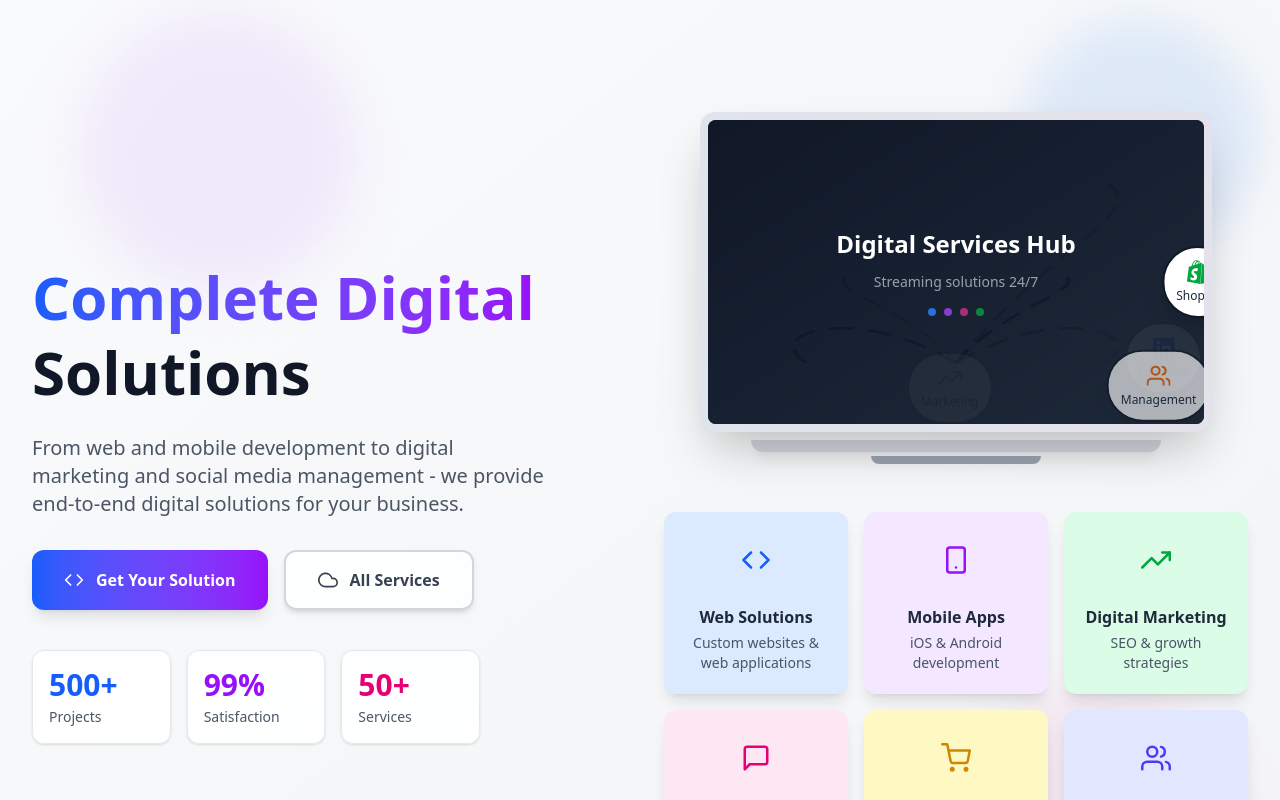
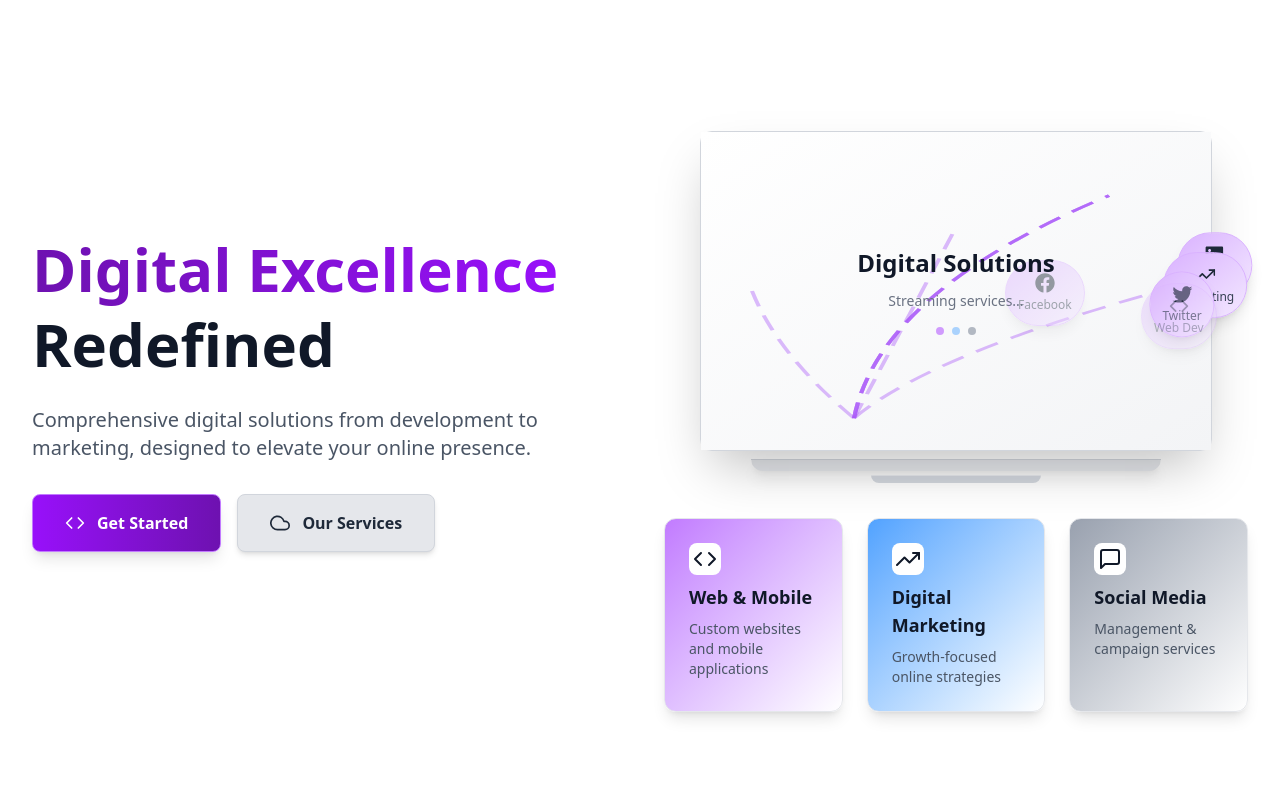
Before and after one commit to Sumit-source-dot/Godigitify, a React (Vite) app: page / in a window 1280 px wide. Shown: the top 800 px of the page. Built offline with nearby package versions, Linux system fonts and the light colour scheme; the HTML template or start-up script is replaced by a standard one.

Commit message:
save changes made

```diff
--- a/src/components/hero.jsx
+++ b/src/components/hero.jsx
@@ -2,120 +2,78 @@ import React, { useEffect, useState } from "react";
 import { motion, useAnimation } from "framer-motion";
 import { useInView } from "react-intersection-observer";
 import {
-  FiCode,
-  FiSmartphone,
-  FiTrendingUp,
-  FiLayers,
-  FiCloud,
-  FiDatabase,
-  FiServer,
-  FiGlobe,
-  FiMonitor,
-  FiShoppingCart,
-  FiMessageSquare,
-  FiUsers
+  FiCode, FiSmartphone, FiTrendingUp, FiLayers,
+  FiCloud, FiGlobe, FiMonitor, FiMessageSquare
 } from "react-icons/fi";
-import {
-  FaReact,
-  FaNodeJs,
-  FaFigma,
-  FaFacebook,
-  FaInstagram,
-  FaTwitter,
-  FaLinkedin
-} from "react-icons/fa";
-import {
-  SiNextdotjs,
-  SiTailwindcss,
-  SiAdobexd,
-  SiFirebase,
-  SiShopify,
-  SiWordpress
-} from "react-icons/si";
+import { FaFacebook, FaInstagram, FaTwitter, FaLinkedin } from "react-icons/fa";
 
 const HeroSection = () => {
   const controls = useAnimation();
   const [ref, inView] = useInView();
   const [icons, setIcons] = useState([]);
 
-  // All service icons that will emerge from the laptop
   const availableIcons = [
-    { icon: <FiCode className="text-blue-500 text-2xl" />, color: "blue", name: "Web Dev" },
-    { icon: <FiSmartphone className="text-purple-500 text-2xl" />, color: "purple", name: "Mobile" },
-    { icon: <FiTrendingUp className="text-green-500 text-2xl" />, color: "green", name: "Marketing" },
-    { icon: <FiLayers className="text-pink-500 text-2xl" />, color: "pink", name: "UI/UX" },
-    { icon: <FiGlobe className="text-indigo-500 text-2xl" />, color: "indigo", name: "Hosting" },
-    { icon: <FiMonitor className="text-red-500 text-2xl" />, color: "red", name: "CMS" },
-    { icon: <FiShoppingCart className="text-yellow-500 text-2xl" />, color: "yellow", name: "E-commerce" },
-    { icon: <FiMessageSquare className="text-teal-500 text-2xl" />, color: "teal", name: "Social Media" },
-    { icon: <FiUsers className="text-orange-500 text-2xl" />, color: "orange", name: "Management" },
-    { icon: <FaFacebook className="text-blue-600 text-2xl" />, color: "blue", name: "Facebook" },
-    { icon: <FaInstagram className="text-pink-600 text-2xl" />, color: "pink", name: "Instagram" },
-    { icon: <FaTwitter className="text-blue-400 text-2xl" />, color: "lightblue", name: "Twitter" },
-    { icon: <FaLinkedin className="text-blue-700 text-2xl" />, color: "darkblue", name: "LinkedIn" },
-    { icon: <SiShopify className="text-green-600 text-2xl" />, color: "green", name: "Shopify" },
-    { icon: <SiWordpress className="text-gray-700 text-2xl" />, color: "gray", name: "WordPress" }
+    { icon: <FiCode className="text-gray-800 text-xl" />, name: "Web Dev" },
+    { icon: <FiSmartphone className="text-gray-800 text-xl" />, name: "Mobile" },
+    { icon: <FiTrendingUp className="text-gray-800 text-xl" />, name: "Marketing" },
+    { icon: <FiLayers className="text-gray-800 text-xl" />, name: "UI/UX" },
+    { icon: <FiGlobe className="text-gray-800 text-xl" />, name: "Hosting" },
+    { icon: <FiMonitor className="text-gray-800 text-xl" />, name: "CMS" },
+    { icon: <FiMessageSquare className="text-gray-800 text-xl" />, name: "Social Media" },
+    { icon: <FaFacebook className="text-gray-800 text-xl" />, name: "Facebook" },
+    { icon: <FaInstagram className="text-gray-800 text-xl" />, name: "Instagram" },
+    { icon: <FaTwitter className="text-gray-800 text-xl" />, name: "Twitter" },
+    { icon: <FaLinkedin className="text-gray-800 text-xl" />, name: "LinkedIn" }
   ];
 
-  // Generate beautiful curved paths to various points
-  const generatePath = () => {
-    const startX = 50;
-    const startY = 80;
+  const generatePath = (fromLeft) => {
+    const startX = fromLeft ? 30 : 70;
+    const startY = 90;
     const destinations = [
-      // Top area
-      { endX: 20, endY: 20, controlX1: 30, controlY1: 40, controlX2: 10, controlY2: 30 },
-      { endX: 80, endY: 20, controlX1: 70, controlY1: 40, controlX2: 90, controlY2: 30 },
-      // Bottom area
-      { endX: 20, endY: 80, controlX1: 30, controlY1: 60, controlX2: 10, controlY2: 70 },
-      { endX: 80, endY: 80, controlX1: 70, controlY1: 60, controlX2: 90, controlY2: 70 },
-      // Middle areas
-      { endX: 30, endY: 50, controlX1: 40, controlY1: 60, controlX2: 20, controlY2: 55 },
-      { endX: 70, endY: 50, controlX1: 60, controlY1: 60, controlX2: 80, controlY2: 55 },
-      { endX: 50, endY: 30, controlX1: 60, controlY1: 50, controlX2: 40, controlY2: 40 }
+      { endX: 20, endY: 20, controlX1: fromLeft ? 25 : 75, controlY1: 50 },
+      { endX: 80, endY: 20, controlX1: fromLeft ? 35 : 85, controlY1: 50 },
+      { endX: 10, endY: 50, controlX1: fromLeft ? 15 : 65, controlY1: 70 },
+      { endX: 90, endY: 50, controlX1: fromLeft ? 45 : 95, controlY1: 70 },
+      { endX: 50, endY: 30, controlX1: fromLeft ? 40 : 60, controlY1: 60 }
     ];
     const destination = destinations[Math.floor(Math.random() * destinations.length)];
-
     return {
-      path: `M ${startX} ${startY} C ${destination.controlX1} ${destination.controlY1}, ${destination.controlX2} ${destination.controlY2}, ${destination.endX} ${destination.endY}`,
+      path: `M ${startX} ${startY} Q ${destination.controlX1} ${destination.controlY1}, ${destination.endX} ${destination.endY}`,
       endX: destination.endX,
       endY: destination.endY,
+      fromLeft
     };
   };
 
-  // Launch new icons at intervals
   useEffect(() => {
     if (!inView) return;
-
     const interval = setInterval(() => {
-      if (icons.length < 12) { // Increased number of simultaneous icons
+      if (icons.length < 10) {
         const randomIcon = availableIcons[Math.floor(Math.random() * availableIcons.length)];
-        const pathData = generatePath();
-
+        const fromLeft = Math.random() > 0.5;
+        const pathData = generatePath(fromLeft);
         setIcons(prev => [
           ...prev,
           {
             id: Date.now() + Math.random(),
             icon: randomIcon.icon,
-            color: randomIcon.color,
             name: randomIcon.name,
             path: pathData.path,
             endX: pathData.endX,
             endY: pathData.endY,
+            fromLeft: pathData.fromLeft
           }
         ]);
       }
-    }, 600); // Faster icon generation
-
+    }, 700);
     return () => clearInterval(interval);
   }, [inView, icons.length]);
 
-  // Remove icons when animation completes
   useEffect(() => {
     if (icons.length > 0) {
       const timeout = setTimeout(() => {
         setIcons(prev => prev.slice(1));
-      }, 5000); // Longer visibility
-
+      }, 5000);
       return () => clearTimeout(timeout);
     }
   }, [icons.length]);
@@ -130,10 +88,7 @@ const HeroSection = () => {
     hidden: { opacity: 0 },
     visible: {
       opacity: 1,
-      transition: {
-        staggerChildren: 0.3,
-        delayChildren: 0.2
-      }
+      transition: { staggerChildren: 0.3, delayChildren: 0.2 }
     }
   };
 
@@ -142,157 +97,101 @@ const HeroSection = () => {
     visible: {
       y: 0,
       opacity: 1,
-      transition: {
-        duration: 0.5,
-        ease: "backOut"
-      }
+      transition: { duration: 0.5, ease: "backOut" }
     }
   };
 
   const iconVariants = {
-    hidden: { x: 50, y: 80, opacity: 0 },
+    hidden: (custom) => ({ x: custom.fromLeft ? 30 : 70, y: 90, opacity: 0 }),
     visible: (custom) => ({
       x: custom.endX,
       y: custom.endY,
       opacity: [0, 1, 1, 0],
-      transition: {
-        duration: 4,
-        ease: "easeInOut"
-      }
-    })
-  };
-
-  // Service blocks animation
-  const serviceVariants = {
-    hidden: { opacity: 0, y: 50 },
-    visible: (i) => ({
-      opacity: 1,
-      y: 0,
-      transition: {
-        delay: i * 0.2,
-        duration: 0.6,
-        ease: "backOut"
-      }
+      transition: { duration: 4, ease: "easeInOut" }
     })
   };
 
   const services = [
-    { icon: <FiCode className="text-3xl" />, title: "Web Solutions", description: "Custom websites & web applications", color: "bg-blue-100", text: "text-blue-600" },
-    { icon: <FiSmartphone className="text-3xl" />, title: "Mobile Apps", description: "iOS & Android development", color: "bg-purple-100", text: "text-purple-600" },
-    { icon: <FiTrendingUp className="text-3xl" />, title: "Digital Marketing", description: "SEO & growth strategies", color: "bg-green-100", text: "text-green-600" },
-    { icon: <FiMessageSquare className="text-3xl" />, title: "Social Media", description: "Management & campaigns", color: "bg-pink-100", text: "text-pink-600" },
-    { icon: <FiShoppingCart className="text-3xl" />, title: "E-commerce", description: "Online stores & platforms", color: "bg-yellow-100", text: "text-yellow-600" },
-    { icon: <FiUsers className="text-3xl" />, title: "Consulting", description: "Digital strategy & planning", color: "bg-indigo-100", text: "text-indigo-600" }
+    {
+      title: "Web & Mobile",
+      description: "Custom websites and mobile applications",
+      icon: <FiCode className="text-2xl" />,
+      color: "from-purple-400 to-white"
+    },
+    {
+      title: "Digital Marketing",
+      description: "Growth-focused online strategies",
+      icon: <FiTrendingUp className="text-2xl" />,
+      color: "from-blue-400 to-white"
+    },
+    {
+      title: "Social Media",
+      description: "Management & campaign services",
+      icon: <FiMessageSquare className="text-2xl" />,
+      color: "from-gray-400 to-white"
+    }
   ];
 
   return (
-    <section className="relative bg-gradient-to-br from-gray-50 to-gray-100 text-gray-900 overflow-hidden">
-      {/* Animated background elements */}
-      <div className="absolute top-0 left-0 w-full h-full overflow-hidden">
-        <div className="absolute top-0 right-0 w-64 h-64 bg-blue-100 rounded-full mix-blend-multiply filter blur-xl opacity-70 animate-blob animation-delay-2000"></div>
-        <div className="absolute top-0 left-20 w-72 h-72 bg-purple-100 rounded-full mix-blend-multiply filter blur-xl opacity-70 animate-blob"></div>
-        <div className="absolute bottom-0 right-20 w-64 h-64 bg-pink-100 rounded-full mix-blend-multiply filter blur-xl opacity-70 animate-blob animation-delay-4000"></div>
-      </div>
+    <section className="relative bg-white text-gray-900 overflow-hidden">
+      <div className="relative max-w-7xl mx-auto px-4 sm:px-6 lg:px-8 py-20 md:py-28">
+        <div className="grid grid-cols-1 lg:grid-cols-2 gap-12 items-stretch min-h-[600px]">
 
-      <div className="relative max-w-7xl mx-auto px-4 sm:px-6 lg:px-8 py-20 md:py-28">
-        <div className="grid grid-cols-1 lg:grid-cols-2 gap-12 items-center">
-          {/* Left side - Text content */}
-          <div className="z-10">
-            <motion.div
-              ref={ref}
-              initial="hidden"
-              animate={controls}
-              variants={containerVariants}
-            >
+          {/* Left Column */}
+          <div className="z-10 h-full flex flex-col justify-center">
+            <motion.div ref={ref} initial="hidden" animate={controls} variants={containerVariants}>
               <motion.h1
                 variants={itemVariants}
                 className="text-4xl md:text-5xl lg:text-6xl font-bold leading-tight mb-6"
               >
-                <span className="text-transparent bg-clip-text bg-gradient-to-r from-blue-600 to-purple-600">
-                  Complete Digital
-                </span>{" "}
-                Solutions
+                <span className="text-transparent bg-clip-text bg-gradient-to-r from-purple-800 to-purple-600">
+                  Digital Excellence
+                </span>{" "}Redefined
               </motion.h1>
-
               <motion.p
                 variants={itemVariants}
                 className="text-lg md:text-xl text-gray-600 mb-8 max-w-lg"
               >
-                From web and mobile development to digital marketing and social media management -
-                we provide end-to-end digital solutions for your business.
+                Comprehensive digital solutions from development to marketing,
+                designed to elevate your online presence.
               </motion.p>
-
               <motion.div
                 variants={itemVariants}
                 className="flex flex-wrap gap-4 mb-10"
               >
-                <button className="bg-gradient-to-r from-blue-600 to-purple-600 hover:from-blue-700 hover:to-purple-700 text-white px-8 py-4 rounded-xl font-semibold flex items-center transition-all duration-300 shadow-lg hover:shadow-xl transform hover:-translate-y-1">
-                  <FiCode className="mr-3 text-xl" /> Get Your Solution
+                <button className="bg-gradient-to-r from-purple-600 to-purple-800 hover:from-purple-500 hover:to-purple-700 text-white px-8 py-4 rounded-lg font-semibold flex items-center transition-all duration-300 shadow-lg hover:shadow-xl transform hover:-translate-y-1 border border-purple-400">
+                  <FiCode className="mr-3 text-xl" /> Get Started
                 </button>
-                <button className="border-2 border-gray-300 hover:border-gray-400 bg-white/80 text-gray-700 hover:text-gray-900 px-8 py-4 rounded-xl font-semibold flex items-center transition-all duration-300 shadow-md hover:shadow-lg">
-                  <FiCloud className="mr-3 text-xl" /> All Services
+                <button className="bg-gray-200 hover:bg-gray-300 text-gray-800 px-8 py-4 rounded-lg font-semibold flex items-center transition-all duration-300 shadow-md hover:shadow-lg border border-gray-300">
+                  <FiCloud className="mr-3 text-xl" /> Our Services
                 </button>
-              </motion.div>
-
-              {/* Stats with glow */}
-              <motion.div
-                variants={itemVariants}
-                className="grid grid-cols-3 gap-4 max-w-md"
-              >
-                <div className="bg-white/90 backdrop-blur-sm p-4 rounded-xl border border-gray-200 shadow-sm hover:shadow-md transition-all duration-300 hover:border-blue-300 hover:-translate-y-1">
-                  <div className="text-3xl font-bold text-blue-600 mb-1">500+</div>
-                  <div className="text-sm text-gray-600">Projects</div>
-                </div>
-                <div className="bg-white/90 backdrop-blur-sm p-4 rounded-xl border border-gray-200 shadow-sm hover:shadow-md transition-all duration-300 hover:border-purple-300 hover:-translate-y-1">
-                  <div className="text-3xl font-bold text-purple-600 mb-1">99%</div>
-                  <div className="text-sm text-gray-600">Satisfaction</div>
-                </div>
-                <div className="bg-white/90 backdrop-blur-sm p-4 rounded-xl border border-gray-200 shadow-sm hover:shadow-md transition-all duration-300 hover:border-pink-300 hover:-translate-y-1">
-                  <div className="text-3xl font-bold text-pink-600 mb-1">50+</div>
-                  <div className="text-sm text-gray-600">Services</div>
-                </div>
               </motion.div>
             </motion.div>
           </div>
 
-          {/* Right side - Laptop with animated icons */}
-          <div className="relative z-10">
-            <div className="relative w-full max-w-lg mx-auto">
-              {/* Laptop base with glow */}
-              <div className="relative bg-gray-200 rounded-2xl p-2 shadow-2xl h-80">
-                <div className="absolute inset-0 rounded-xl bg-gradient-to-r from-blue-500/10 to-purple-500/10 opacity-30"></div>
-                <div className="relative bg-gray-900 rounded-lg overflow-hidden h-full">
-                  {/* Laptop screen content */}
-                  <div className="absolute inset-0 bg-gradient-to-br from-gray-900 to-gray-800 flex items-center justify-center">
-                    {/* Animated floating icons with paths */}
-                    <svg
-                      className="absolute inset-0 w-full h-full"
-                      viewBox="0 0 100 100"
-                      preserveAspectRatio="none"
-                    >
+          {/* Right Column - Laptop */}
+          <div className="relative z-10 h-full flex flex-col justify-center">
+            <div className="relative w-full max-w-lg mx-auto h-full flex flex-col justify-center">
+              <div className="relative bg-gray-100 rounded-xl p-1 shadow-2xl h-80 border border-gray-300">
+                <div className="bg-white rounded-lg overflow-hidden h-full border border-gray-200">
+                  <div className="absolute inset-0 bg-gradient-to-br from-white to-gray-100 flex items-center justify-center">
+                    <svg className="absolute inset-0 w-full h-full" viewBox="0 0 100 100" preserveAspectRatio="none">
                       {icons.map((icon) => (
-                        <g key={`path-${icon.id}`}>
                         <path
+                          key={`path-${icon.id}`}
                           d={icon.path}
                           fill="none"
-                            stroke={`url(#gradient-${icon.color})`}
+                          stroke={icon.fromLeft ? "rgba(168, 85, 247, 0.4)" : "rgba(209, 213, 219, 0.4)"}
                           strokeWidth="0.8"
                           strokeDasharray="5 3"
                         />
-                          <defs>
-                            <linearGradient id={`gradient-${icon.color}`} x1="0%" y1="0%" x2="100%" y2="100%">
-                              <stop offset="0%" stopColor="currentColor" stopOpacity="0.7" />
-                              <stop offset="100%" stopColor="currentColor" stopOpacity="0.2" />
-                            </linearGradient>
-                          </defs>
-                        </g>
                       ))}
                     </svg>
 
                     {icons.map((icon) => (
                       <motion.div
                         key={icon.id}
-                        custom={{ endX: icon.endX, endY: icon.endY }}
+                        custom={icon}
                         initial="hidden"
                         animate="visible"
                         variants={iconVariants}
@@ -303,93 +202,51 @@ const HeroSection = () => {
                           transform: 'translate(-50%, -50%)'
                         }}
                       >
-                        <div className={`bg-white p-3 rounded-full shadow-xl border-2 border-${icon.color}-300 flex flex-col items-center justify-center`}>
+                        <div className={`bg-gradient-to-br ${icon.fromLeft ? 'from-purple-300 to-purple-100' : 'from-white to-blue-100'} p-3 rounded-full shadow-lg border ${icon.fromLeft ? 'border-purple-300' : 'border-blue-300'} flex flex-col items-center justify-center`}>
                           {icon.icon}
-                          <span className="text-xs mt-1 text-gray-800 font-medium">{icon.name}</span>
+                          <span className="text-xs mt-1 text-gray-700 font-medium">{icon.name}</span>
                         </div>
                       </motion.div>
                     ))}
 
-                    {/* Laptop screen content */}
                     <div className="relative z-10 p-6 text-center">
-                      <div className="text-white text-2xl font-bold mb-3">Digital Services Hub</div>
-                      <div className="text-gray-400 text-sm">Streaming solutions 24/7</div>
+                      <div className="text-gray-900 text-2xl font-bold mb-3">Digital Solutions</div>
+                      <div className="text-gray-500 text-sm">Streaming services...</div>
                       <div className="mt-4 flex justify-center space-x-2">
-                        <div className="w-2 h-2 bg-blue-500 rounded-full animate-pulse"></div>
-                        <div className="w-2 h-2 bg-purple-500 rounded-full animate-pulse delay-100"></div>
-                        <div className="w-2 h-2 bg-pink-500 rounded-full animate-pulse delay-200"></div>
-                        <div className="w-2 h-2 bg-green-500 rounded-full animate-pulse delay-300"></div>
+                        <div className="w-2 h-2 bg-purple-400 rounded-full animate-pulse"></div>
+                        <div className="w-2 h-2 bg-blue-300 rounded-full animate-pulse delay-100"></div>
+                        <div className="w-2 h-2 bg-gray-400 rounded-full animate-pulse delay-200"></div>
                       </div>
                     </div>
                   </div>
                 </div>
               </div>
-
-              {/* Laptop bottom */}
-              <div className="mt-2 mx-auto w-4/5 h-3 bg-gray-300 rounded-b-xl shadow-lg"></div>
-              <div className="mt-1 mx-auto w-1/3 h-2 bg-gray-400 rounded-b-lg"></div>
+              <div className="mt-2 mx-auto w-4/5 h-3 bg-gray-200 rounded-b-xl shadow-lg border-t border-gray-300"></div>
+              <div className="mt-1 mx-auto w-1/3 h-2 bg-gray-300 rounded-b-lg border-t border-gray-200"></div>
             </div>
 
-            {/* Redesigned service blocks - 2x3 grid */}
-            <motion.div
-              initial="hidden"
-              animate={controls}
-              className="grid grid-cols-2 md:grid-cols-3 gap-4 mt-12"
-            >
+            {/* Services */}
+            <div className="grid grid-cols-1 md:grid-cols-3 gap-6 mt-4">
               {services.map((service, i) => (
                 <motion.div
                   key={i}
-                  custom={i}
-                  variants={serviceVariants}
-                  className={`${service.color} p-5 rounded-xl shadow-lg hover:shadow-xl transition-all duration-300 hover:-translate-y-2 border border-transparent hover:border-${service.text.split('-')[1]}-300 text-center`}
+                  initial={{ opacity: 0, y: 50 }}
+                  animate={{ opacity: 1, y: 0 }}
+                  transition={{ delay: i * 0.2 + 1, duration: 0.6 }}
+                  className={`bg-gradient-to-br ${service.color} p-6 rounded-xl shadow-lg border border-gray-200 hover:shadow-xl transition-all duration-300 hover:-translate-y-2`}
                 >
-                  <div className={`${service.text} p-3 rounded-full inline-block mb-3`}>
+                  <div className="bg-white bg-opacity-60 w-8 h-8 rounded-lg flex items-center justify-center mb-2">
                     {service.icon}
                   </div>
-                  <h3 className="font-bold text-gray-800 mb-1">{service.title}</h3>
-                  <p className="text-sm text-gray-600">{service.description}</p>
+                  <h3 className="font-bold text-lg mb-2">{service.title}</h3>
+                  <p className="text-gray-600 text-sm">{service.description}</p>
                 </motion.div>
               ))}
-            </motion.div>
-          </div>
             </div>
           </div>
 
-      {/* Animated background circles */}
-      <style jsx>{`
-        @keyframes blob {
-          0% {
-            transform: translate(0px, 0px) scale(1);
-          }
-          33% {
-            transform: translate(30px, -50px) scale(1.1);
-          }
-          66% {
-            transform: translate(-20px, 20px) scale(0.9);
-          }
-          100% {
-            transform: translate(0px, 0px) scale(1);
-          }
-        }
-        .animate-blob {
-          animation: blob 7s infinite;
-        }
-        .animation-delay-2000 {
-          animation-delay: 2s;
-        }
-        .animation-delay-4000 {
-          animation-delay: 4s;
-        }
-        .delay-100 {
-          animation-delay: 0.1s;
-        }
-        .delay-200 {
-          animation-delay: 0.2s;
-        }
-        .delay-300 {
-          animation-delay: 0.3s;
-        }
-      `}</style>
+        </div>
+      </div>
     </section>
   );
 };
```
Lines whose indentation alone changed are shown as unchanged.
